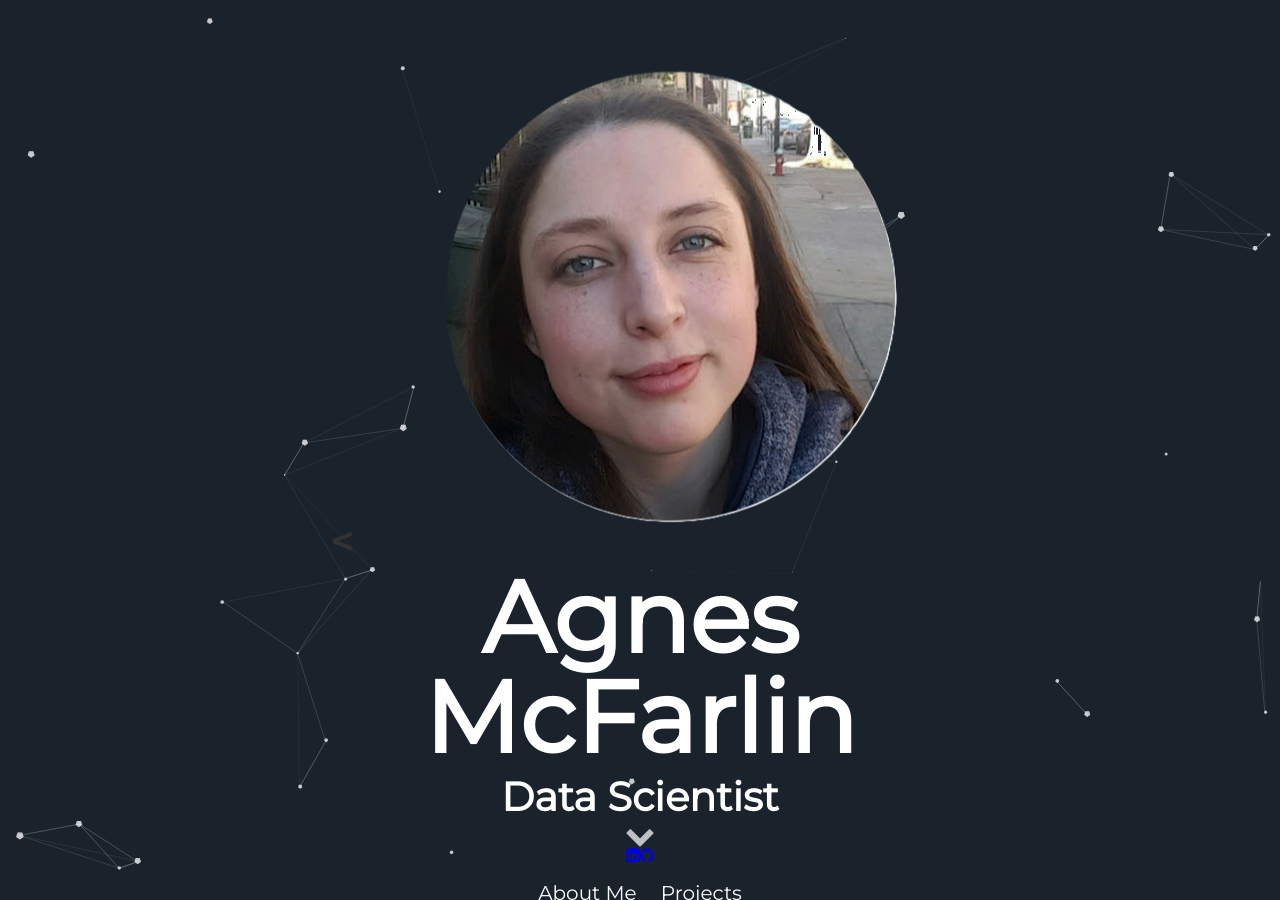
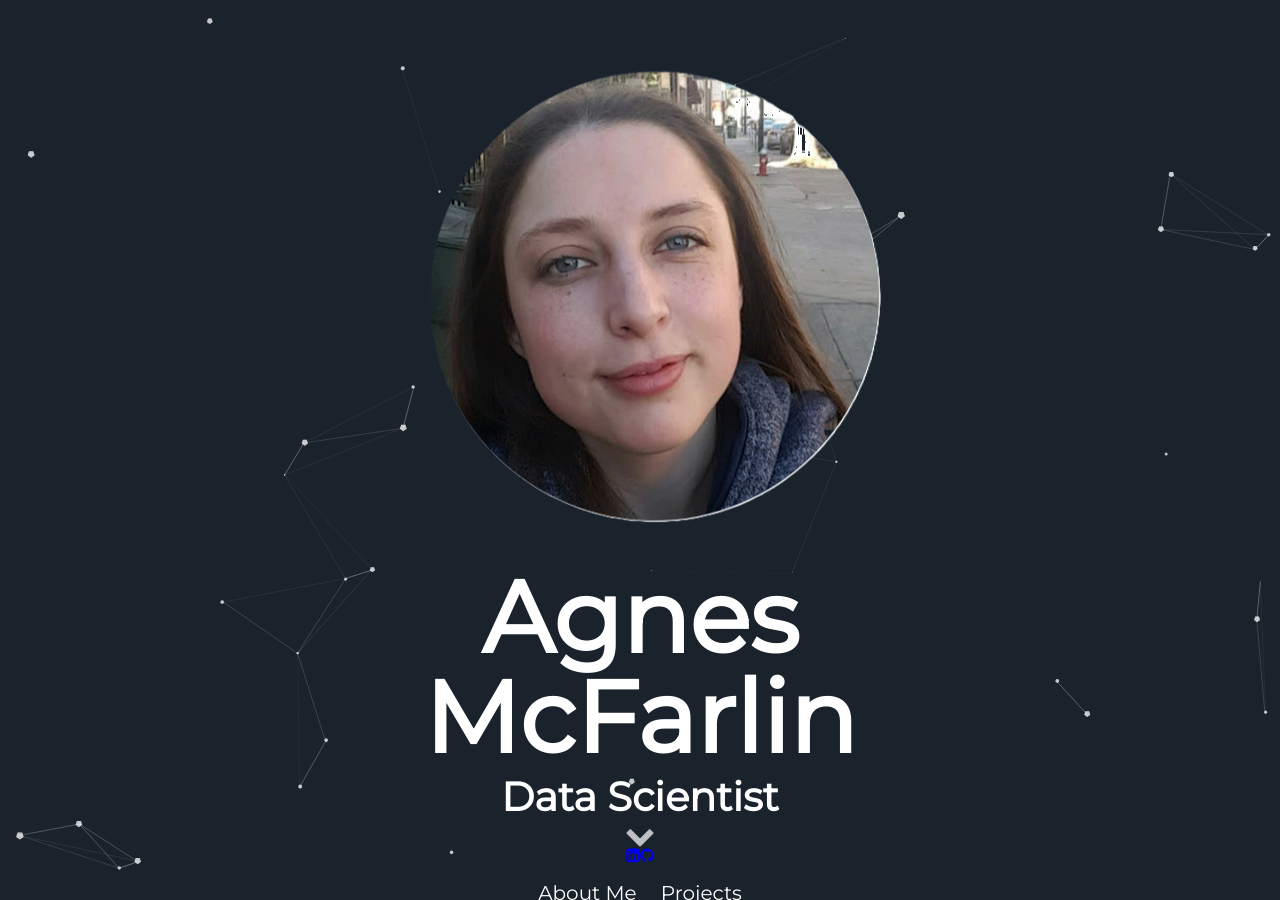
Before and after one commit to oohtmeel1/oohtmeel1.github.io, a Jekyll site: the page built from index.html, in a window 1280 px wide and 900 px high. Built offline with Jekyll 4.4.1, drawn with Linux system fonts in a browser that asks for light colours.

Commit message:
Update header.html

```diff
--- a/_includes/header.html
+++ b/_includes/header.html
@@ -2,7 +2,7 @@
   <div class="header">
       <h1>
 		<div class="images-center">
-    <    <img alt="mountains" src="{{ "/assets/img/me.png" | prepend: site.baseurl }}" />
+        <img alt="mountains" src="{{ "/assets/img/me.png" | prepend: site.baseurl }}" />
         <span class="site-title">{{site.username}}</span>
         <span class="site-description">{{site.user_title}}</span>
       </h1>
```
